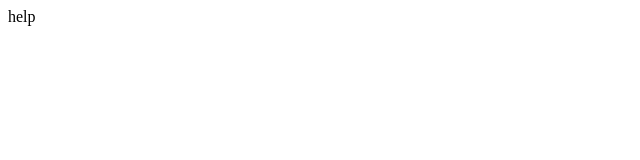
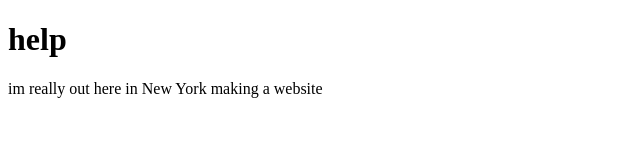
Before and after one commit to calebmmyers/calebmmyers.github.io, a plain HTML site: page index.html in a window 1280 px wide. Shown: the whole page, without its empty margins (0-640 px from the left). Drawn offline with Linux system fonts and the light colour scheme.

Commit message:
Add files via upload

```diff
--- a/index.html
+++ b/index.html
@@ -4,6 +4,7 @@
 	<title>Hey Guys</title>
 </head>
 <body>
-	help
+	<h1>help</h1>
+	<p>im really out here in New York making a website</p>
 </body>
 </html>
```
